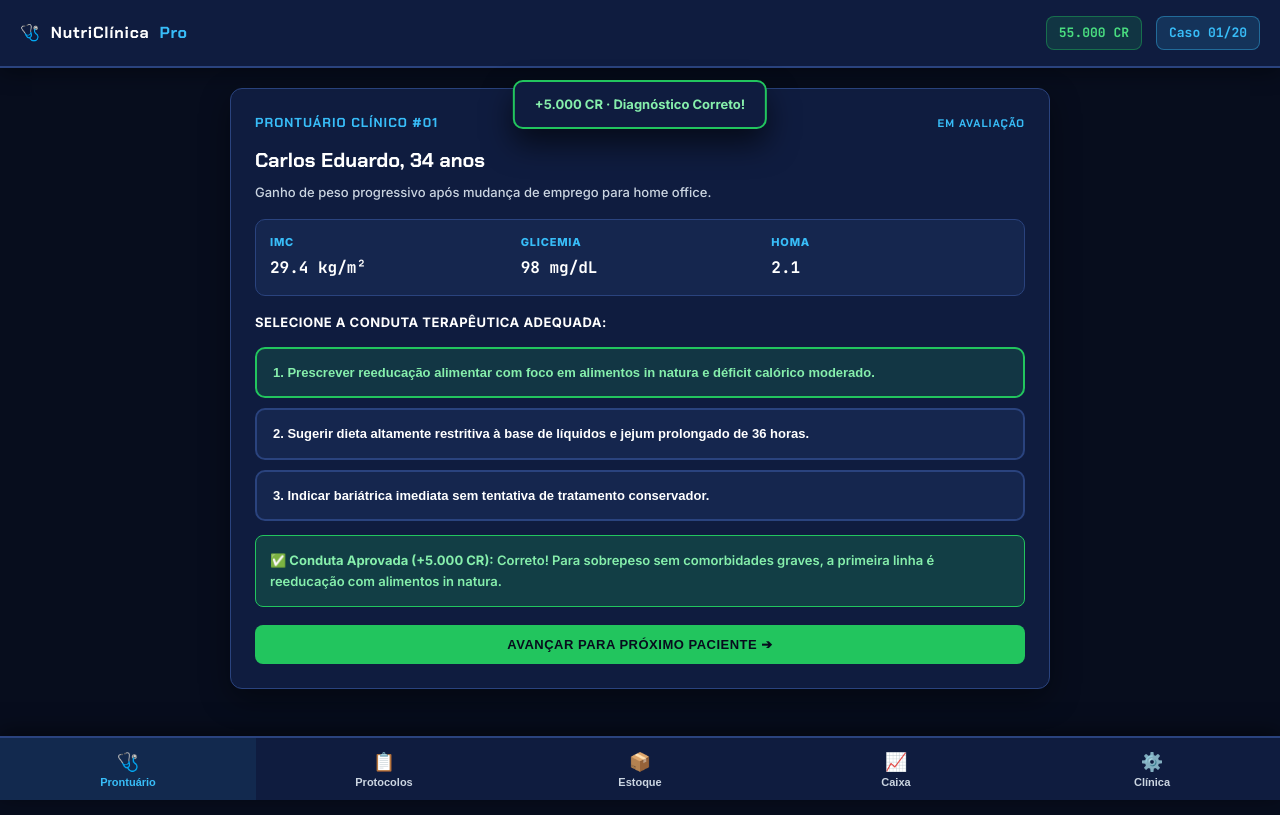
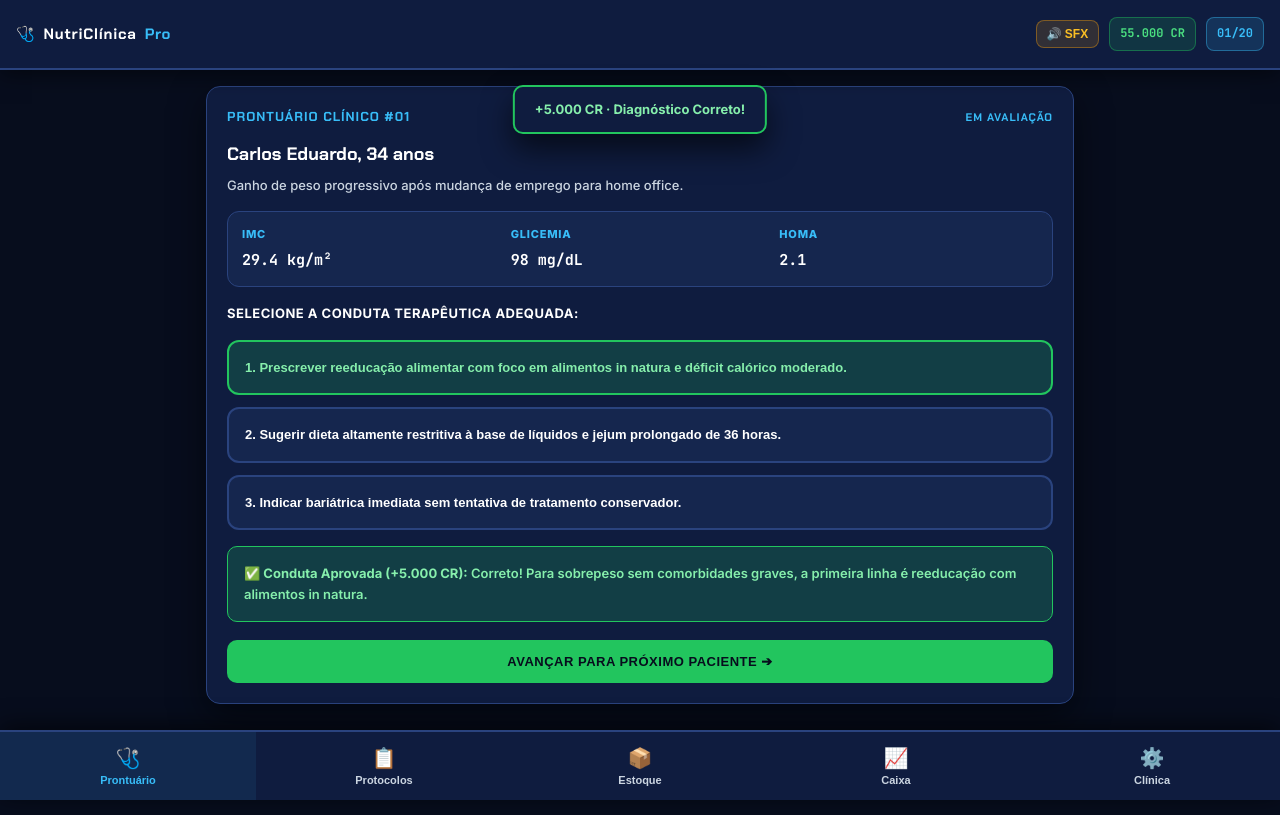
Before and after one commit to brdiassleiteoficial-svg/Dr-Nutre-V-1.0, a plain HTML site: page index.html in a window 1280 px wide. Both pictures are taken after a click on the button 640 px from the left and 372 px from the top of the page. Drawn offline with Linux system fonts and the light colour scheme.

Commit message:
Update index.html

```diff
--- a/index.html
+++ b/index.html
@@ -2,8 +2,8 @@
 <html lang="pt-BR">
 <head>
   <meta charset="utf-8">
-  <meta name="viewport" content="width=device-width, initial-scale=1, maximum-scale=1, user-scalable=no">
-  <meta name="theme-color" content="#0b132b">
+  <meta name="viewport" content="width=device-width, initial-scale=1, maximum-scale=1, user-scalable=no, viewport-fit=cover">
+  <meta name="theme-color" content="#070d1d">
   <title>NutriClínica Pro | Sistema de Gestão e Decisão em Obesidade</title>
   <link rel="preconnect" href="https://fonts.googleapis.com">
   <link rel="preconnect" href="https://fonts.gstatic.com" crossorigin>
@@ -21,59 +21,69 @@
       --success: #22c55e;
       --danger: #ef4444;
       --warning: #f59e0b;
-      --radius: 12px;
+      --radius: 14px;
     }
 
     * { box-sizing: border-box; -webkit-tap-highlight-color: transparent; }
-    body {
+    html, body {
       margin: 0;
+      padding: 0;
       background: var(--bg);
       color: var(--text-main);
       font-family: 'Inter', sans-serif;
       font-size: 14px;
       line-height: 1.6;
+      width: 100vw;
+      min-height: 100vh;
+      overflow-x: hidden;
     }
 
-    .app-shell { display: flex; flex-direction: column; min-height: 100vh; }
+    .app-shell {
+      display: flex;
+      flex-direction: column;
+      min-height: 100vh;
+      width: 100%;
+    }
 
-    /* Topbar Profissional */
+    /* Topbar Profissional Expandida para Celular */
     .topbar {
-      height: 68px;
+      height: 70px;
       background: var(--surface);
       border-bottom: 2px solid var(--border);
       display: flex;
       align-items: center;
       justify-content: space-between;
-      padding: 0 20px;
+      padding: 0 16px;
       position: sticky;
       top: 0;
       z-index: 50;
-      box-shadow: 0 4px 20px rgba(0,0,0,0.4);
+      box-shadow: 0 4px 20px rgba(0,0,0,0.5);
     }
     .brand-title {
       font-family: 'Chakra Petch', sans-serif;
       font-weight: 700;
-      font-size: 16px;
+      font-size: 15px;
       letter-spacing: 0.8px;
       display: flex;
       align-items: center;
-      gap: 10px;
+      gap: 8px;
       color: #fff;
     }
     .brand-title span { color: var(--primary); }
+
     .top-stats {
       display: flex;
       align-items: center;
-      gap: 14px;
+      gap: 10px;
     }
     .hud-badge {
       background: rgba(56, 189, 248, 0.15);
       border: 1px solid rgba(56, 189, 248, 0.4);
-      padding: 6px 12px;
+      padding: 6px 10px;
       border-radius: 8px;
       font-family: 'JetBrains Mono', monospace;
       font-weight: 700;
-      font-size: 13px;
+      font-size: 12px;
       color: var(--primary);
     }
     .hud-cash {
@@ -81,8 +91,18 @@
       border: 1px solid rgba(34, 197, 94, 0.4);
       color: #4ade80;
     }
+    .sfx-toggle-btn {
+      background: rgba(245, 158, 11, 0.15);
+      border: 1px solid rgba(245, 158, 11, 0.4);
+      color: #fbbf24;
+      padding: 6px 10px;
+      border-radius: 8px;
+      font-weight: 700;
+      font-size: 12px;
+      cursor: pointer;
+    }
 
-    /* Navegação Inferior */
+    /* Navegação Inferior Estilo App Nativo */
     .main-nav {
       position: fixed;
       bottom: 0;
@@ -92,9 +112,10 @@
       border-top: 2px solid var(--border);
       display: grid;
       grid-template-columns: repeat(5, 1fr);
-      height: 64px;
+      height: 70px;
       z-index: 50;
-      box-shadow: 0 -4px 20px rgba(0,0,0,0.5);
+      box-shadow: 0 -4px 25px rgba(0,0,0,0.6);
+      padding-bottom: env(safe-area-inset-bottom);
     }
     .nav-btn {
       background: none;
@@ -106,33 +127,34 @@
       justify-content: center;
       font-size: 11px;
       font-weight: 700;
-      gap: 3px;
+      gap: 4px;
       cursor: pointer;
     }
-    .nav-btn span.icon { font-size: 18px; }
+    .nav-btn span.icon { font-size: 20px; }
     .nav-btn.active { color: var(--primary); background: rgba(56, 189, 248, 0.08); }
 
-    /* Área de Conteúdo */
+    /* Área de Conteúdo Ocupando Tela Inteira */
     .content-area {
-      padding: 20px;
-      padding-bottom: 90px;
-      max-width: 860px;
+      padding: 16px;
+      padding-bottom: 95px;
+      max-width: 900px;
       margin: 0 auto;
       width: 100%;
+      flex: 1;
     }
 
     .view { display: none; }
     .view.active { display: block; animation: fadeIn 0.2s ease; }
     @keyframes fadeIn { from { opacity: 0; } to { opacity: 1; } }
 
-    /* Cards */
+    /* Cards Robustos */
     .card {
       background: var(--surface);
       border: 1px solid var(--border);
       border-radius: var(--radius);
-      padding: 24px;
+      padding: 20px;
       margin-bottom: 16px;
-      box-shadow: 0 10px 30px rgba(0,0,0,0.4);
+      box-shadow: 0 12px 35px rgba(0,0,0,0.5);
     }
     .card-title {
       font-family: 'Chakra Petch', sans-serif;
@@ -140,20 +162,20 @@
       font-weight: 700;
       letter-spacing: 1px;
       color: var(--primary);
-      margin: 0 0 10px 0;
+      margin: 0 0 12px 0;
       display: flex;
       align-items: center;
       justify-content: space-between;
       text-transform: uppercase;
     }
 
-    /* Botões */
+    /* Botões Encorpados */
     .btn {
       background: var(--primary);
       color: #070d1d;
       border: none;
-      border-radius: 8px;
-      padding: 12px 18px;
+      border-radius: 10px;
+      padding: 14px 18px;
       font-weight: 800;
       font-size: 13px;
       cursor: pointer;
@@ -171,16 +193,16 @@
     }
     .btn-success { background: var(--success); color: #070d1d; }
 
-    /* Prontuário & Exames com Letras Bem Visíveis e Robustas */
+    /* Prontuário & Exames */
     .patient-vitals {
       display: grid;
       grid-template-columns: repeat(3, 1fr);
-      gap: 12px;
+      gap: 10px;
       margin: 16px 0;
       background: var(--surface-card);
       border: 1px solid var(--border);
       padding: 14px;
-      border-radius: 10px;
+      border-radius: 12px;
     }
     .vital-item span {
       display: block;
@@ -193,17 +215,17 @@
     }
     .vital-item strong {
       font-family: 'JetBrains Mono', monospace;
-      font-size: 16px;
+      font-size: 15px;
       color: #ffffff;
       font-weight: 700;
     }
 
-    .option-list { display: grid; gap: 10px; margin-top: 14px; }
+    .option-list { display: grid; gap: 12px; margin-top: 16px; }
     .protocol-option {
       background: var(--surface-card);
       border: 2px solid var(--border);
-      padding: 14px 16px;
-      border-radius: 10px;
+      padding: 16px;
+      border-radius: 12px;
       cursor: pointer;
       font-size: 13px;
       font-weight: 600;
@@ -214,21 +236,21 @@
       line-height: 1.5;
     }
     .protocol-option:hover { border-color: var(--primary); background: rgba(56, 189, 248, 0.08); }
-    .protocol-option.correct { border-color: var(--success); background: rgba(34, 197, 94, 0.15); color: #86efac; }
-    .protocol-option.incorrect { border-color: var(--danger); background: rgba(239, 68, 68, 0.15); color: #fca5a5; }
+    .protocol-option.correct { border-color: var(--success); background: rgba(34, 197, 94, 0.2); color: #86efac; }
+    .protocol-option.incorrect { border-color: var(--danger); background: rgba(239, 68, 68, 0.2); color: #fca5a5; }
 
     .stock-item, .proc-item {
       background: var(--surface-card);
       border: 1px solid var(--border);
-      border-radius: 10px;
+      border-radius: 12px;
       padding: 16px;
       margin-bottom: 12px;
     }
 
     .feedback-box {
-      margin-top: 14px;
-      padding: 14px;
-      border-radius: 8px;
+      margin-top: 16px;
+      padding: 16px;
+      border-radius: 10px;
       font-size: 13px;
       font-weight: 600;
       display: none;
@@ -239,7 +261,7 @@
 
     .toast {
       position: fixed;
-      top: 80px;
+      top: 85px;
       left: 50%;
       transform: translateX(-50%) translateY(-20px);
       background: var(--surface);
@@ -267,8 +289,9 @@
         <span>🩺</span> NutriClínica <span>Pro</span>
       </div>
       <div class="top-stats">
+        <button class="sfx-toggle-btn" id="sfxToggleBtn" onclick="toggleAudio()">🔊 SFX</button>
         <div class="hud-badge hud-cash" id="topCash">50.000 CR</div>
-        <div class="hud-badge" id="topScore">Caso 01/20</div>
+        <div class="hud-badge" id="topScore">01/20</div>
       </div>
     </header>
 
@@ -282,7 +305,7 @@
             <span id="caseHeaderEyebrow">PRONTUÁRIO CLÍNICO #01</span>
             <span id="caseStatusBadge" style="font-size:11px; color:var(--primary); font-weight:800;">EM AVALIAÇÃO</span>
           </div>
-          <h2 id="patientName" style="font-family:'Chakra Petch', sans-serif; font-size:20px; font-weight:700; margin:6px 0 6px 0; color:#fff;">Carregando paciente...</h2>
+          <h2 id="patientName" style="font-family:'Chakra Petch', sans-serif; font-size:18px; font-weight:700; margin:6px 0 6px 0; color:#fff;">Carregando paciente...</h2>
           <p id="patientComplaint" style="color:var(--text-muted); font-size:13px; margin:0 0 14px 0; font-weight:500;"></p>
 
           <div class="patient-vitals" id="patientVitals"></div>
@@ -343,6 +366,57 @@
   </div>
 
 <script>
+  // Síntese de Som Sintetizado (Web Audio API) para dar feedback auditivo robusto
+  let audioCtx = null;
+  let sfxEnabled = true;
+
+  function playSound(type) {
+    if (!sfxEnabled) return;
+    try {
+      if (!audioCtx) audioCtx = new (window.AudioContext || window.webkitAudioContext)();
+      if (audioCtx.state === 'suspended') audioCtx.resume();
+
+      const osc = audioCtx.createOscillator();
+      const gain = audioCtx.createGain();
+      osc.connect(gain);
+      gain.connect(audioCtx.destination);
+      const now = audioCtx.currentTime;
+
+      if (type === 'success') {
+        osc.type = 'triangle';
+        osc.frequency.setValueAtTime(587.33, now); // D5
+        osc.frequency.setValueAtTime(880.00, now + 0.1); // A5
+        gain.gain.setValueAtTime(0.15, now);
+        gain.gain.exponentialRampToValueAtTime(0.001, now + 0.3);
+        osc.start(now);
+        osc.stop(now + 0.3);
+      } else if (type === 'error') {
+        osc.type = 'sawtooth';
+        osc.frequency.setValueAtTime(220, now);
+        osc.frequency.setValueAtTime(150, now + 0.15);
+        gain.gain.setValueAtTime(0.2, now);
+        gain.gain.exponentialRampToValueAtTime(0.001, now + 0.35);
+        osc.start(now);
+        osc.stop(now + 0.35);
+      } else {
+        osc.type = 'sine';
+        osc.frequency.setValueAtTime(440, now);
+        gain.gain.setValueAtTime(0.1, now);
+        gain.gain.exponentialRampToValueAtTime(0.001, now + 0.1);
+        osc.start(now);
+        osc.stop(now + 0.1);
+      }
+    } catch(e) {}
+  }
+
+  function toggleAudio() {
+    sfxEnabled = !sfxEnabled;
+    const btn = document.getElementById("sfxToggleBtn");
+    btn.textContent = sfxEnabled ? "🔊 SFX" : "🔇 MUTE";
+    showToast(sfxEnabled ? "Efeitos sonoros ativados" : "Som desativado", sfxEnabled ? "success" : "error");
+    playSound('click');
+  }
+
   const ITEMS = {
     food_in_natura: { name: "Alimentos In Natura", icon: "🥗", price: 100, unit: "un." },
     fiber: { name: "Fibras Solúveis (Psyllium)", icon: "🌾", price: 250, unit: "un." },
@@ -662,7 +736,7 @@
 
   function updateHUD() {
     document.getElementById("topCash").textContent = gameState.cash.toLocaleString("pt-BR") + " CR";
-    document.getElementById("topScore").textContent = `Caso ${String(Math.min(gameState.currentCaseIndex + 1, CASES.length)).padStart(2, '0')}/20`;
+    document.getElementById("topScore").textContent = `${String(Math.min(gameState.currentCaseIndex + 1, CASES.length)).padStart(2, '0')}/20`;
   }
 
   function switchView(viewId, btnEl) {
@@ -672,6 +746,7 @@
     document.getElementById("view-" + viewId).classList.add("active");
     if(btnEl) btnEl.classList.add("active");
 
+    playSound('click');
     if(viewId === 'cases') renderCurrentCase();
     if(viewId === 'pharmacy') renderPharmacy();
     if(viewId === 'stock') renderStock();
@@ -683,7 +758,7 @@
     if (gameState.currentCaseIndex >= CASES.length) {
       document.getElementById("view-cases").innerHTML = `
         <div class="card" style="text-align:center; padding:30px;">
-          <div style="font-size:40px; margin-bottom:10px;">🏆</div>
+          <div style="font-size:45px; margin-bottom:12px;">🏆</div>
           <h2 style="color:var(--success); font-family:'Chakra Petch',sans-serif;">Residência Médica Concluída!</h2>
           <p style="color:var(--text-muted); font-size:14px;">Você atendeu com excelência todos os 20 pacientes do programa de obesidade e saúde metabólica.</p>
           <button class="btn btn-success" style="margin-top:20px;" onclick="resetCampaign()">Reiniciar Prontuários (Novo Ciclo)</button>
@@ -729,12 +804,14 @@
       gameState.cash += 5000;
       feedbackBox.className = "feedback-box success";
       feedbackBox.innerHTML = `<strong>✅ Conduta Aprovada (+5.000 CR):</strong> ${c.explanation}`;
+      playSound('success');
       showToast("+5.000 CR · Diagnóstico Correto!", "success");
       document.getElementById("nextCaseBtn").style.display = "block";
     } else {
       gameState.cash = Math.max(0, gameState.cash - 5000);
       feedbackBox.className = "feedback-box error";
       feedbackBox.innerHTML = `<strong>❌ Erro de Conduta (-5.000 CR):</strong> Escolha inadequada para este perfil clínico. A correta era a opção ${c.correctIndex + 1}.`;
+      playSound('error');
       showToast("-5.000 CR · Conduta Incorreta!", "error");
       document.getElementById("nextCaseBtn").style.display = "block";
     }
@@ -768,12 +845,14 @@
   function buyItem(id) {
     const item = ITEMS[id];
     if (gameState.cash < item.price) {
+      playSound('error');
       showToast("Saldo insuficiente em caixa!", "error");
       return;
     }
     gameState.cash -= item.price;
     gameState.stock[id] = (gameState.stock[id] || 0) + 1;
     saveGame();
+    playSound('success');
     showToast(`Adquirido: ${item.name}`);
     renderStock();
   }
@@ -822,6 +901,7 @@
     gameState.stock[id]--;
     gameState.cash += revenue;
     saveGame();
+    playSound('success');
     showToast(`Receita gerada: +${revenue} CR`);
     renderMarket();
   }
@@ -842,7 +922,7 @@
           <p style="color:var(--text-muted); font-size:12px; margin:6px 0 12px 0;">${u.desc}</p>
           <div style="display:flex; justify-content:space-between; align-items:center;">
             <span style="font-family:'JetBrains Mono'; color:var(--primary); font-weight:700; font-size:14px;">${u.cost.toLocaleString("pt-BR")} CR</span>
-            <button class="btn ${owned ? 'btn-outline' : ''}" style="width:auto; padding:10px 16px;" ${owned ? 'disabled' : ''} onclick="buyUpgrade('${u.id}', ${u.cost})">${owned ? 'Instalado' : 'Adquirir Equipamento'}</button>
+            <button class="btn ${owned ? 'btn-outline' : ''}" style="width:auto; padding:10px 16px;" ${owned ? 'disabled' : ''} onclick="buyUpgrade('${u.id}', ${u.cost})">${owned ? 'Instalado' : 'Adicionar Equipamento'}</button>
           </div>
         </div>
       `;
@@ -852,12 +932,14 @@
 
   function buyUpgrade(id, cost) {
     if (gameState.cash < cost) {
+      playSound('error');
       showToast("Saldo insuficiente!", "error");
       return;
     }
     gameState.cash -= cost;
     gameState.upgrades.push(id);
     saveGame();
+    playSound('success');
     showToast("Equipamento instalado com sucesso!");
     renderUpgrades();
   }
```
